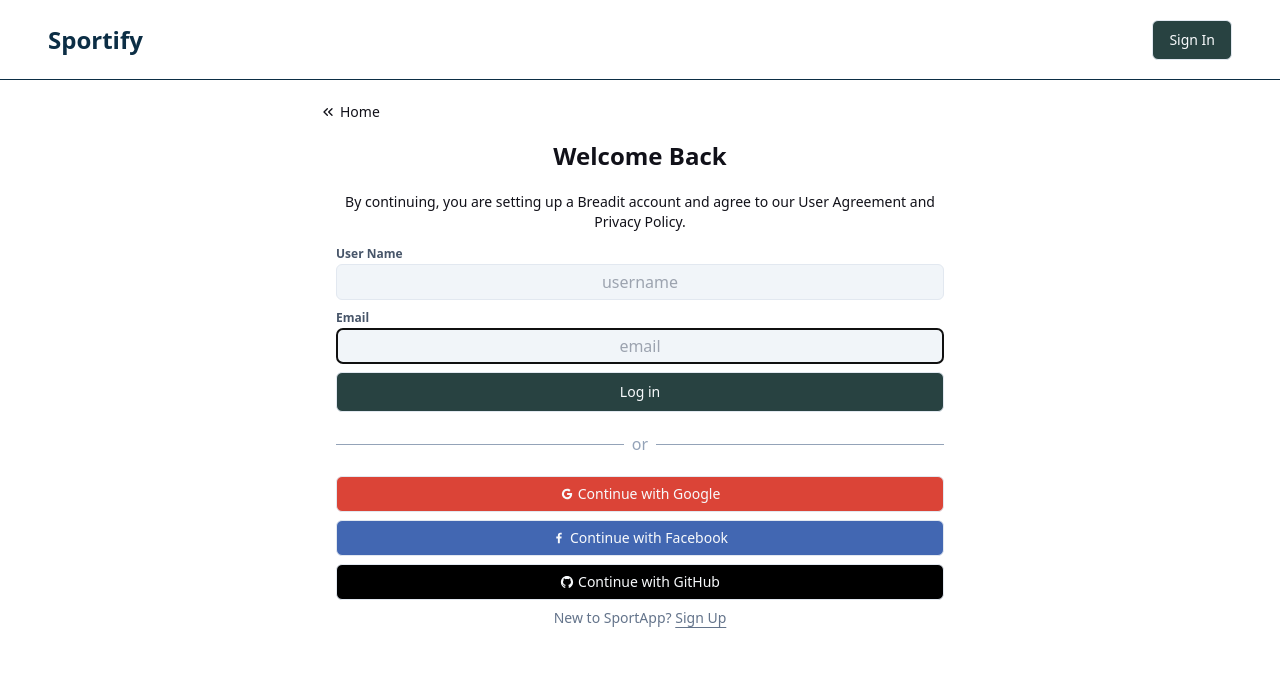
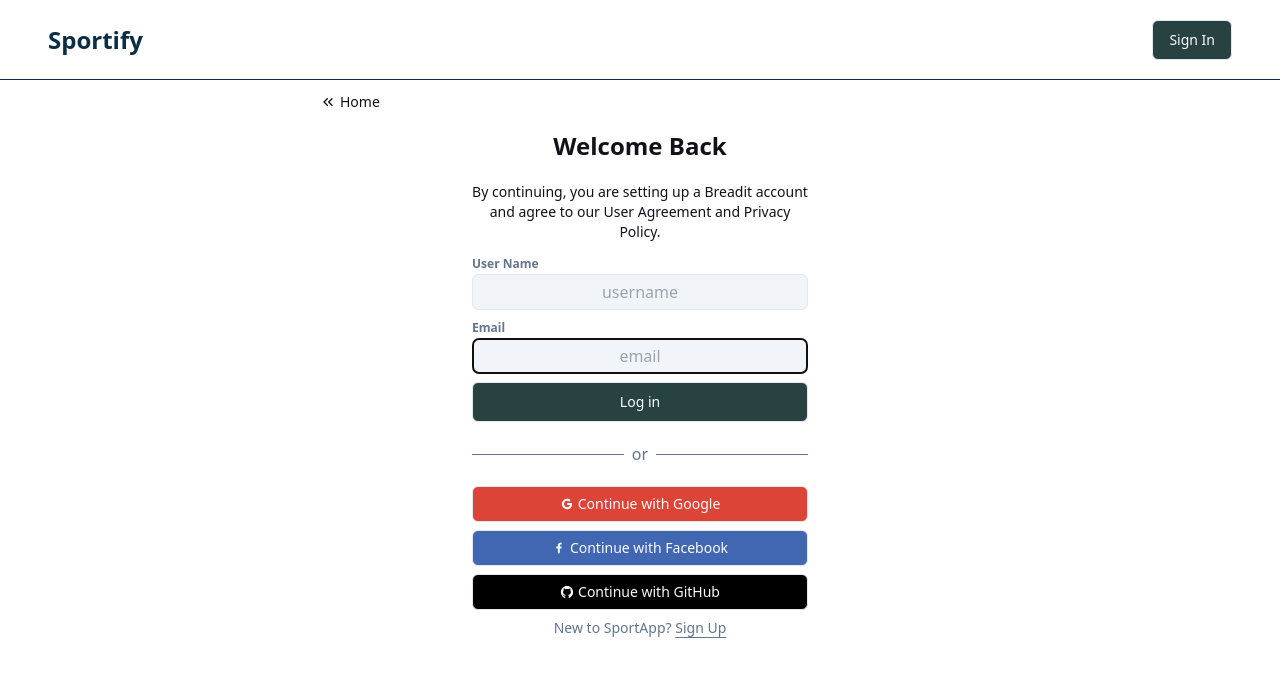
Before and after one commit to marcinWojtczak/sport-app, a Next.js app: page /sign-in in a window 1280 px wide. Shown: the top 676 px of the page. Built offline with nearby package versions, Linux system fonts and the light colour scheme; no server answers.

Commit message:
cteated sign-in modal component

```diff
--- a/next.config.js
+++ b/next.config.js
@@ -1,4 +1,6 @@
 /** @type {import('next').NextConfig} */
-const nextConfig = {}
+const nextConfig = {
+    reactStrictMode: false,
+}
 
 module.exports = nextConfig
--- /dev/null
+++ b/src/app/@authModal/(.)sign-in/page.tsx
@@ -0,0 +1,21 @@
+// import CloseModal from '@/components/CloseModal'
+import SignIn from '@/components/SignIn'
+import { FC } from 'react'
+import { CloseModal } from '@/app/components/CloseModal'
+
+const page: FC = () => {
+  return (
+    <div className='fixed inset-0 bg-slate-200 z-10'>
+        <div className='container flex items-center h-full max-w-lg mx-auto'>
+            <div className='relative bg-white h-fit py-14 px-2 rounded-lg'>
+                <div className='absolute top-4 right-4'>
+                    <CloseModal />
+                </div>
+                <SignIn />
+            </div>
+        </div>
+    </div>
+  )
+}
+
+export default page
--- /dev/null
+++ b/src/app/@authModal/(.)sign-out/pages.tsx
@@ -0,0 +1,9 @@
+import React from 'react'
+
+const page = () => {
+  return (
+    <h1>intercepting</h1>
+  )
+}
+
+export default page
--- /dev/null
+++ b/src/app/@authModal/default.tsx
@@ -0,0 +1,3 @@
+export default function Default() {
+    return null
+  }
--- a/src/app/components/AuthForm.tsx
+++ b/src/app/components/AuthForm.tsx
@@ -6,7 +6,7 @@ export const AuthForm = () => {
     <form>
         <div className='flex flex-col items-center gap-1'>
             <div className='w-full'>
-                <label htmlFor='name' className='text-xs font-semibold text-slate-600'>User Name</label>
+                <label htmlFor='name' className='text-xs font-semibold text-muted-foreground'>User Name</label>
                 <input
                     id='name'
                     type='text'
@@ -17,7 +17,7 @@ export const AuthForm = () => {
             </div>
 
             <div className='w-full mb-1'>
-                <label htmlFor='email' className='text-xs font-semibold text-slate-600'>Email</label>
+                <label htmlFor='email' className='text-xs font-semibold text-muted-foreground'>Email</label>
                 <input
                     id='email'
                     type='emial'
--- /dev/null
+++ b/src/app/components/CloseModal.tsx
@@ -0,0 +1,7 @@
+import { XCircle } from 'lucide-react';
+
+export const CloseModal = () => {
+  return (
+    <XCircle  className='w-4 h-4' style={{ cursor: 'pointer'}} />
+  )
+}
--- a/src/app/components/SignIn.tsx
+++ b/src/app/components/SignIn.tsx
@@ -5,10 +5,10 @@ import Link from 'next/link'
 
 const SignIn = () => {
   return (
-    <div className='container flex flex-col gap-2 items-center'>
+    <div className='container flex flex-col gap-2 items-center mx-auto sm:w-[400px]'>
         <div className='text-center'>
             <h2 className='text-2xl font-bold mb-5'>Welcome Back</h2>
-            <p className='text-sm'>By continuing, you are setting up a Breadit account and agree to our User Agreement and Privacy Policy.</p>
+            <p className='text-sm max-w-md mx-auto'>By continuing, you are setting up a Breadit account and agree to our User Agreement and Privacy Policy.</p>
         </div>
 
         <UserAuthForm />
--- a/src/app/components/UserAuth.tsx
+++ b/src/app/components/UserAuth.tsx
@@ -75,9 +75,9 @@ export const UserAuthForm: FC<UserAuthFormProps> = ({ className, ...props }) =>
         <AuthForm />
 
         <div className='flex items-center my-3'>
-            <div className='flex-1 h-[1px] bg-slate-400'></div>
-                <span className='mx-2 text-md text-slate-400'>or</span>
-            <div className='flex-1 h-[1px] bg-slate-400'></div>
+            <div className='flex-1 h-[1px] bg-muted-foreground'></div>
+                <span className='mx-2 text-md text-muted-foreground'>or</span>
+            <div className='flex-1 h-[1px] bg-muted-foreground'></div>
         </div>
 
         <Button
--- a/src/app/layout.tsx
+++ b/src/app/layout.tsx
@@ -14,13 +14,18 @@ export const metadata: Metadata = {
 
 export default function RootLayout({
   children,
+  authModal,
 }: {
   children: React.ReactNode
+  authModal: React.ReactNode
 }) {
   return (
     <html lang="en">
       <body className='bg-white dark:bg-dark-blue text-dark dark:text-slate-50 antialiased'>
         <Navbar />
+
+        {authModal}
+
         {children}
         <Toaster />
       </body>
```
